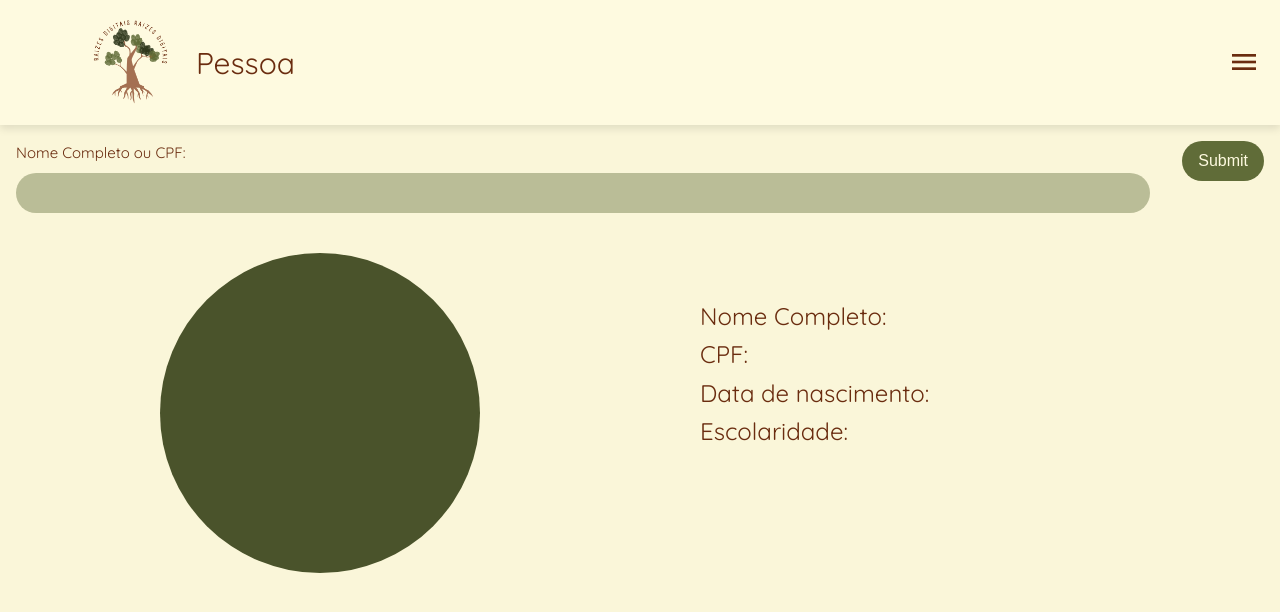
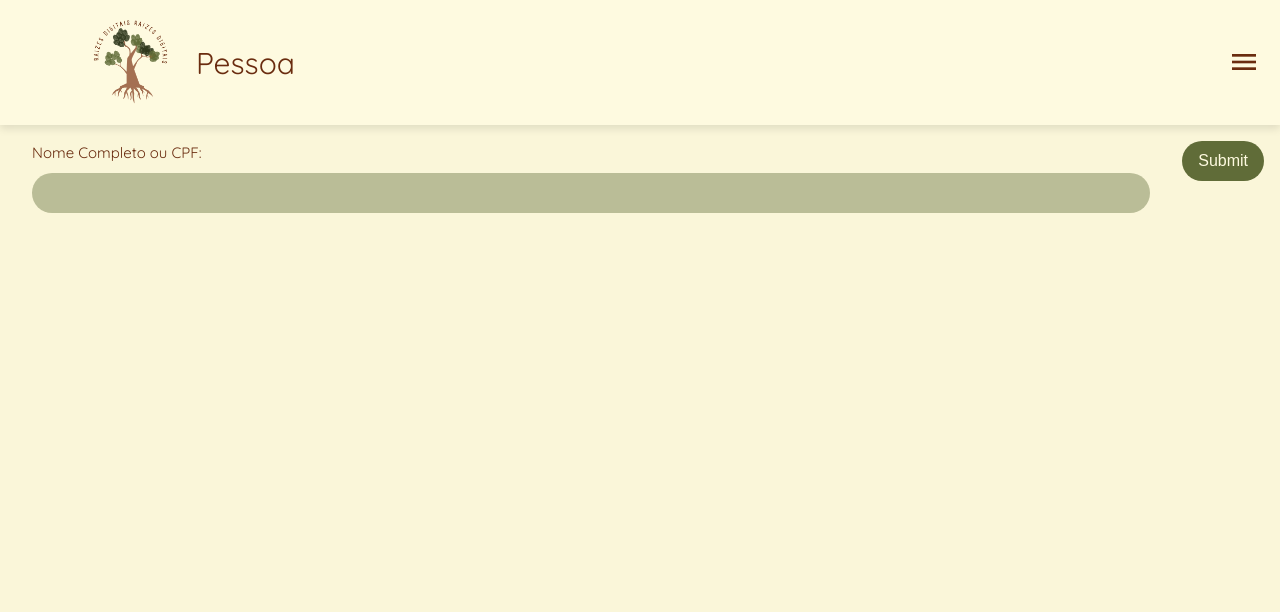
Before and after one commit to laissamendes/pi-frontend, a Vue app: page /Pessoa in a window 1280 px wide. Shown: the top 612 px of the page. Built offline with nearby package versions, Linux system fonts and the light colour scheme; the HTML template or start-up script is replaced by a standard one; a web font is replaced by a local one.

Commit message:
criação do v-if"enviar" em PessoaView.vue

```diff
--- a/dev-dist/sw.js
+++ b/dev-dist/sw.js
@@ -82,7 +82,7 @@ define(['./workbox-b5f7729d'], (function (workbox) { 'use strict';
     "revision": "3ca0b8505b4bec776b69afdba2768812"
   }, {
     "url": "index.html",
-    "revision": "0.gcph6m6fuu"
+    "revision": "0.r2gictghdo8"
   }], {});
   workbox.cleanupOutdatedCaches();
   workbox.registerRoute(new workbox.NavigationRoute(workbox.createHandlerBoundToURL("index.html"), {
--- a/src/views/PessoaView.vue
+++ b/src/views/PessoaView.vue
@@ -19,24 +19,25 @@ async function buscarPessoa() {
 <template>
 
 <div class="inputs">
+<form @submit.prevent="enviar = buscarPessoa()"></form>
   <div class="input-nome">
     <label for="nome">Nome Completo ou CPF:</label>
     <input type="text" name="nome" id="input-infos" v-model="pessoa.nome" />
   </div>
 
-  <input type="submit" name="submit" id="input-submit" @click="buscarPessoa()" />
+  <input type="submit" name="submit" id="input-submit" />
 </div>
 
-<div class="container-dados">
+<div class="container-dados" v-if="enviar">
   <div class="infos-pessoais">
   <div class="profile-image">
-    <img src="" alt=""  /></div>
+    <img src="" alt=""></div>
   </div>
   <div class="dados">
-    <p>Nome Completo: {{ pessoa.nome.value }}</p>
-    <p>CPF: {{ pessoa.cpf.value }}</p>
-    <p>Data de nascimento: {{ pessoa.data_nasc.value }}</p>
-    <p>Escolaridade: {{ pessoa.status_escolaridade.value }}</p>
+    <p>Nome Completo: {{ pessoa.nome }}</p>
+    <p>CPF: {{ pessoa.cpf }}</p>
+    <p>Data de nascimento: {{ pessoa.data_nasc }}</p>
+    <p>Escolaridade: {{ pessoa.status_escolaridade }}</p>
   </div>
 </div>
 
```
